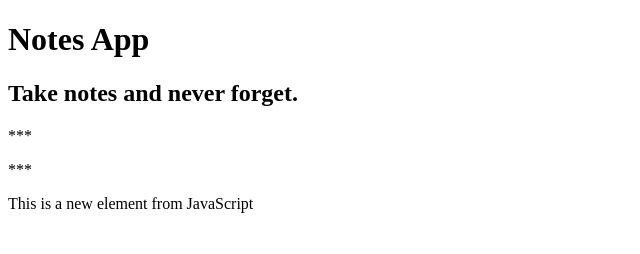
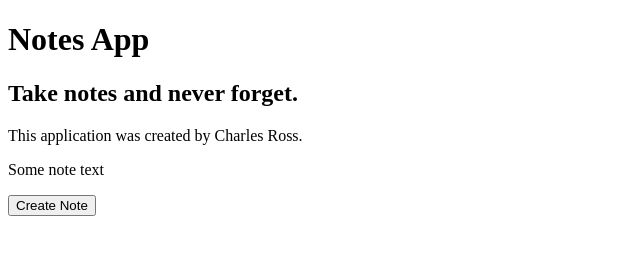
Before and after one commit to chivalry/javascript-bootcamp, a plain HTML site: page notes-app/index.html in a window 1280 px wide. Shown: the whole page, without its empty margins (0-640 px from the left). Drawn offline with Linux system fonts and the light colour scheme.

Commit message:
Browser exercise 7

```diff
--- a/notes-app/index.html
+++ b/notes-app/index.html
@@ -7,6 +7,7 @@
         <h2>Take notes and never forget.</h2>
         <p>This application was created by Charles Ross.</p>
         <p>Some note text</p>
+        <button>Create Note</button>
         <script src="notes-app.js"></script>
     </body>
 </html>
--- a/notes-app/notes-app.js
+++ b/notes-app/notes-app.js
@@ -9,16 +9,6 @@ const notes = [{
     body: 'Get new chair'
 }]
 
-// const p = document.querySelector('p')
-// p.remove()
-
-const ps = document.querySelectorAll('p')
-ps.forEach(function(p) {
-    p.textContent = '***'
-    // console.log(p.textContent)
-    // p.remove()
+document.querySelector('button').addEventListener('click', function(event) {
+    event.target.textContent = 'Clicked'
 })
-
-const newParagraph = document.createElement('p')
-newParagraph.textContent = 'This is a new element from JavaScript'
-document.querySelector('body').appendChild(newParagraph)
--- a/todo-app/todo-app.js
+++ b/todo-app/todo-app.js
@@ -18,7 +18,6 @@ const todos = [{
 const incomplete = todos.filter(function(todo) {
     return !todo.completed
 })
-console.log(incomplete)
 const summary = document.createElement('h2')
 summary.textContent = `You have ${incomplete.length} todos left`
 const body = document.querySelector('body')
@@ -28,3 +27,6 @@ todos.forEach(function(todo) {
     paragraph.textContent = todo.text
     body.appendChild(paragraph)
 })
+document.querySelector('button').addEventListener('click', function(event) {
+    console.log('clicked')
+})
```
Also changed, not shown: todo-app/index.html (+1 -0 lines).
